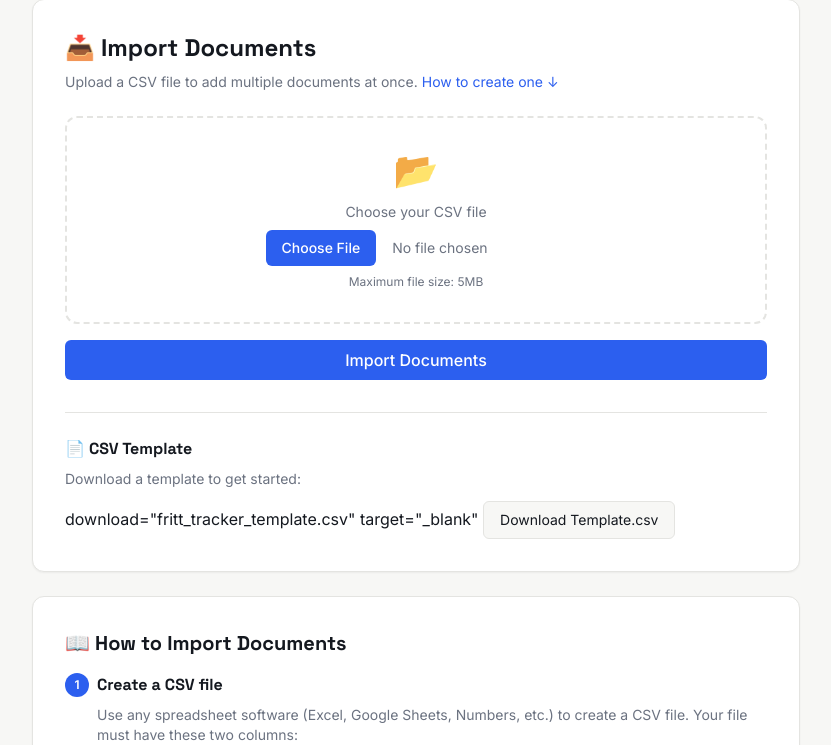
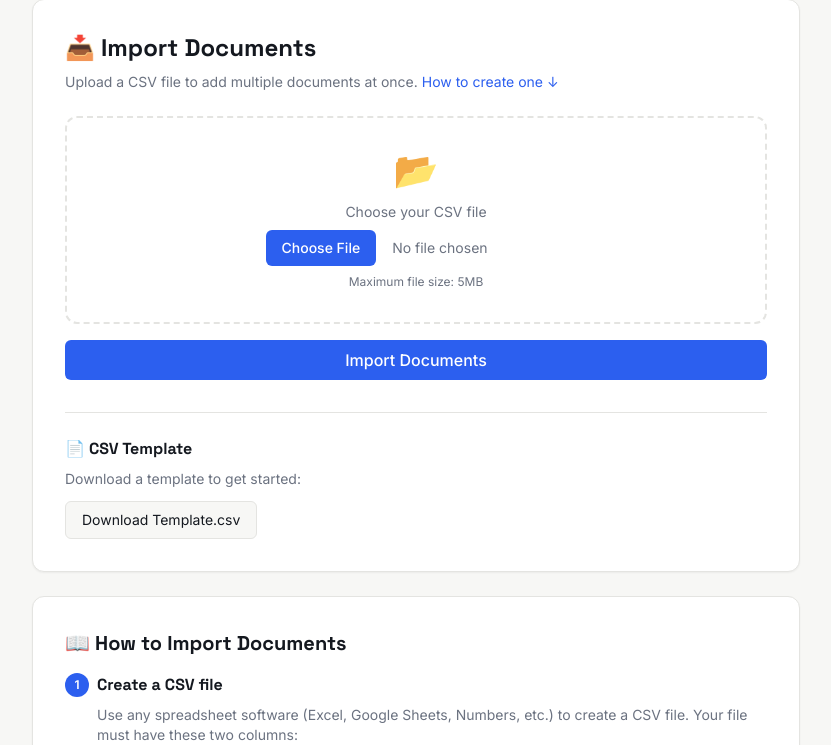
Before and after one commit to sedejordan/docTracker, a Flask app: page /import-csv in a window 1280 px wide. Shown: the part 132-877 px from the top of the page, without its empty margins (224-1055 px from the left). Run offline with Flask 3, Linux system fonts and the light colour scheme; the visitor is signed in with stand-in values (Sample User, id 1); some libraries are stand-ins or nearby versions.

```diff
--- a/templates/import_csv.html
+++ b/templates/import_csv.html
@@ -35,9 +35,9 @@
     <div class="mt-8 pt-6 border-t border-line">
       <h3 class="font-display font-bold text-md mb-2">📄 CSV Template</h3>
       <p class="text-sm text-muted mb-3">Download a template to get started:</p>
-      download="fritt_tracker_template.csv"
-      target="_blank"
-      <a href="/static/template.csv" download
+      <a href="/static/template.csv"
+         download="fritt_tracker_template.csv"
+         target="_blank"
          class="inline-block px-4 py-2 rounded-md bg-paper border border-line text-sm hover:bg-white transition-colors">
         Download Template.csv
       </a>
```
